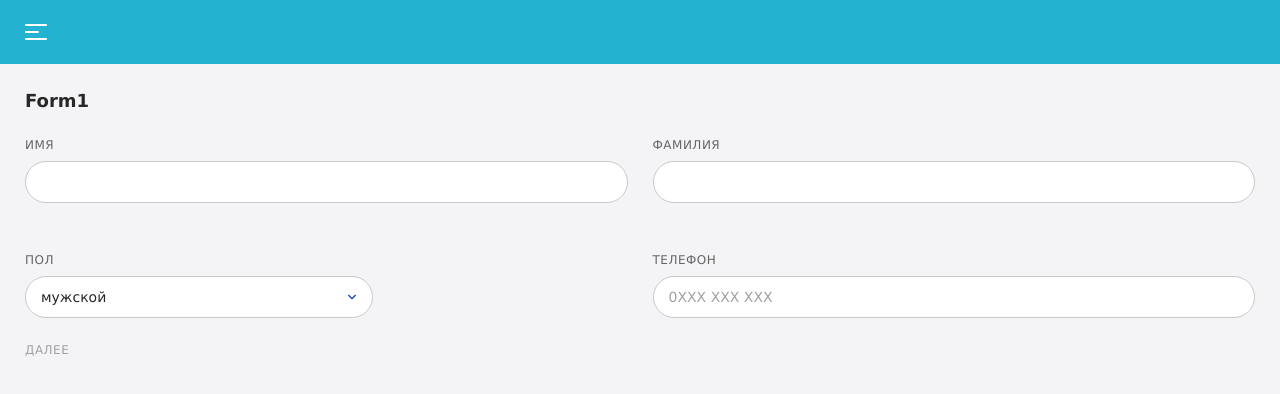
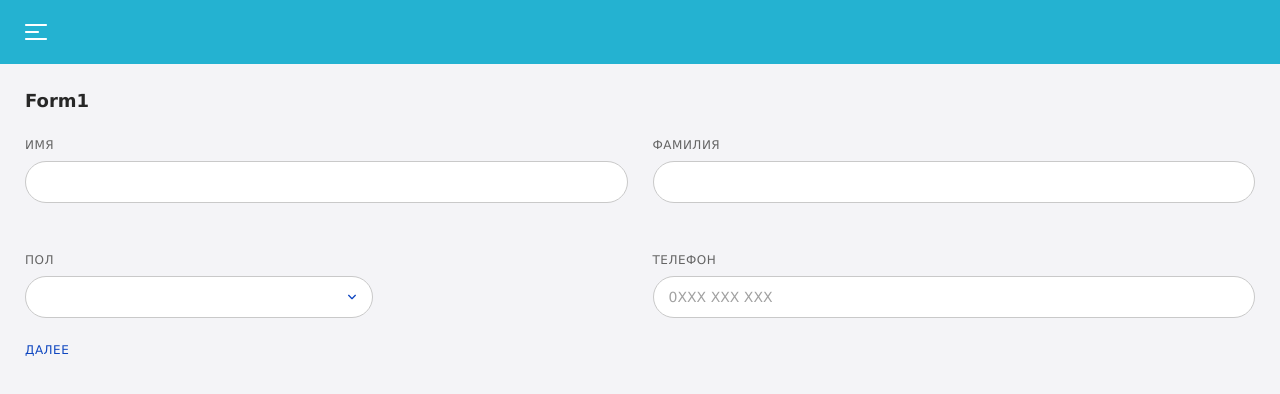
Before and after one commit to Sahara-ap/Forms, a React (Create React App) app: page /form1 in a window 1280 px wide. Shown: the top 394 px of the page. Built offline with nearby package versions, Linux system fonts and the light colour scheme.

Commit message:
feat: adds values from From1 to store

```diff
--- a/src/pages/PageForm1/Form1.tsx
+++ b/src/pages/PageForm1/Form1.tsx
@@ -1,29 +1,35 @@
+import { useSelector } from 'react-redux';
+import { useNavigate } from 'react-router-dom';
+import { useEffect, useState } from 'react';
 import { Form, Field } from 'react-final-form';
+import { FormApi } from 'final-form';
 
-import * as S from './Form1.styled';
+import { useAppDispatch } from 'store/store';
+import { setForm1ElementsAction } from 'store/form1-reducer/form1.reducer';
+import { formatTelNumber } from 'utils/formatters/format-tel-number';
+import { composeValidators } from 'utils/validators/compose-validators';
+import { isRequired } from 'utils/validators/is-required';
+import { AppRoute } from 'utils/route/AppRoute';
+import { hasExactLength } from 'utils/validators/has-exact-length';
+
 import { Input } from 'components/ui/Input';
 import { Select } from 'components/ui/Select';
-import { useEffect, useState } from 'react';
-import { FormApi } from 'final-form';
-import { formatTelNumber } from 'utils/formatters/format-tel-number';
 import { Button } from 'components/ui/Button';
-import { AppRoute } from 'utils/route/AppRoute';
-import { useNavigate } from 'react-router-dom';
-import { composeValidators } from 'utils/validators/compose-validators';
-import { isRequired } from 'utils/validators/is-required';
-import { hasExactLength } from 'utils/validators/has-exact-length';
+
+import { selectForm1Data } from 'store/form1-reducer/form1.selectors';
+import { IForm1Values } from './types/form1-values.interface';
+
 import { TEL_LENGTH } from 'utils/validators/constants/validation.constants';
+import * as S from './Form1.styled';
 
-interface IForm1Values {
-  firstName: string;
-  lastName: string;
-  sex: string;
-  tel: string;
-}
+
 
 export const PageForm1: React.FC = () => {
+  const dispatch = useAppDispatch();
   const navigate = useNavigate();
-  const [selectValue, setSelectValue] = useState('man');
+
+  const form1data = useSelector(selectForm1Data);
+  const [selectValue, setSelectValue] = useState(form1data.sex);
 
   const handleSelectChange = (
     value: string,
@@ -42,22 +48,22 @@ export const PageForm1: React.FC = () => {
   };
 
   const handleFormSubmit = (values: IForm1Values) => {
+    dispatch(setForm1ElementsAction(values));
     navigate(AppRoute.Form2())
   };
 
   useEffect(() => {
-    setSelectValue('man');
-  }, []);
+    setSelectValue(form1data.sex);
+  }, [form1data]);
 
   return (
     <>
-      <Form onSubmit={handleFormSubmit}>
+      <Form onSubmit={handleFormSubmit} initialValues={form1data}>
         {({
           handleSubmit,
           submitFailed,
           hasValidationErrors,
           form,
-          pristine,
         }) => (
           <S.Form onSubmit={handleSubmit} $isFailed={submitFailed}>
             <S.FormSection>
@@ -103,6 +109,7 @@ export const PageForm1: React.FC = () => {
 
                 <Field
                   name="sex"
+                  validate={composeValidators([isRequired])}
                 >
                   {({ input, meta }) => (
                     <S.SexLabel>
@@ -118,6 +125,9 @@ export const PageForm1: React.FC = () => {
                           handleSelectChange(newValue, form)
                         }
                       />
+                      {meta.error && submitFailed && (
+                        <S.ErrorText>{meta.error}</S.ErrorText>
+                      )}
                     </S.SexLabel>
                   )}
                 </Field>
@@ -152,7 +162,7 @@ export const PageForm1: React.FC = () => {
               variant="borderless"
               text="Далее"
               onSubmit={handleSubmit}
-              disabled={pristine || (submitFailed && hasValidationErrors)}
+              disabled={submitFailed && hasValidationErrors}
             />
           </S.Form>
         )}
--- /dev/null
+++ b/src/pages/PageForm1/types/form1-values.interface.ts
@@ -0,0 +1,6 @@
+export interface IForm1Values {
+  firstname: string;
+  lastname: string;
+  sex: string;
+  tel: string;
+}
--- a/src/store/form1-reducer/form1.reducer.ts
+++ b/src/store/form1-reducer/form1.reducer.ts
@@ -1,18 +1,18 @@
-import { createSlice, PayloadAction } from '@reduxjs/toolkit';
-import { IForm1Elements } from './types/form1-elements.interface';
+import { createSlice } from '@reduxjs/toolkit';
+import { IForm1Values } from 'pages/PageForm1/types/form1-values.interface';
 
 
 
 export interface IForm1State {
-  form1Elements: IForm1Elements;
+  form1Elements: IForm1Values;
 }
 
 const initialState: IForm1State = {
   form1Elements: {
-    name: '',
-    lastName: '',
+    firstname: '',
+    lastname: '',
+    sex: '',
     tel: '',
-    sex: '',
   },
 };
 
@@ -20,7 +20,7 @@ export const form1Slice = createSlice({
   name: 'form1',
   initialState,
   reducers: {
-    setForm1ElementsAction: (state, {payload}: {payload: IForm1Elements}) => {
+    setForm1ElementsAction: (state, {payload}: {payload: IForm1Values}) => {
       state.form1Elements = payload;
     }
   },
--- a/src/store/form1-reducer/types/form1-elements.interface.ts
+++ /dev/null
@@ -1,6 +0,0 @@
-export interface IForm1Elements {
-  name: string;
-  lastName: string;
-  tel: string;
-  sex: string;
-}
```
